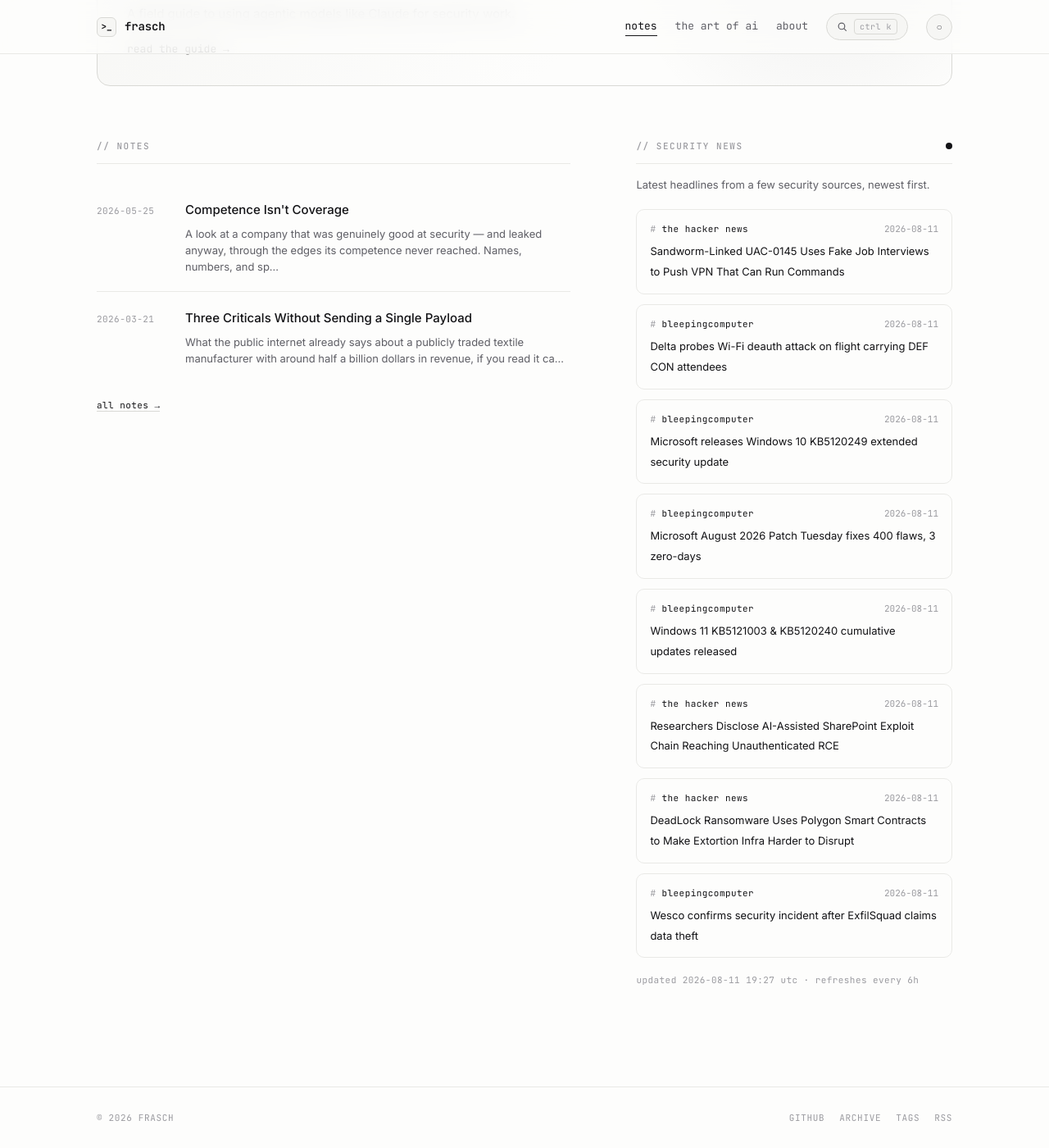
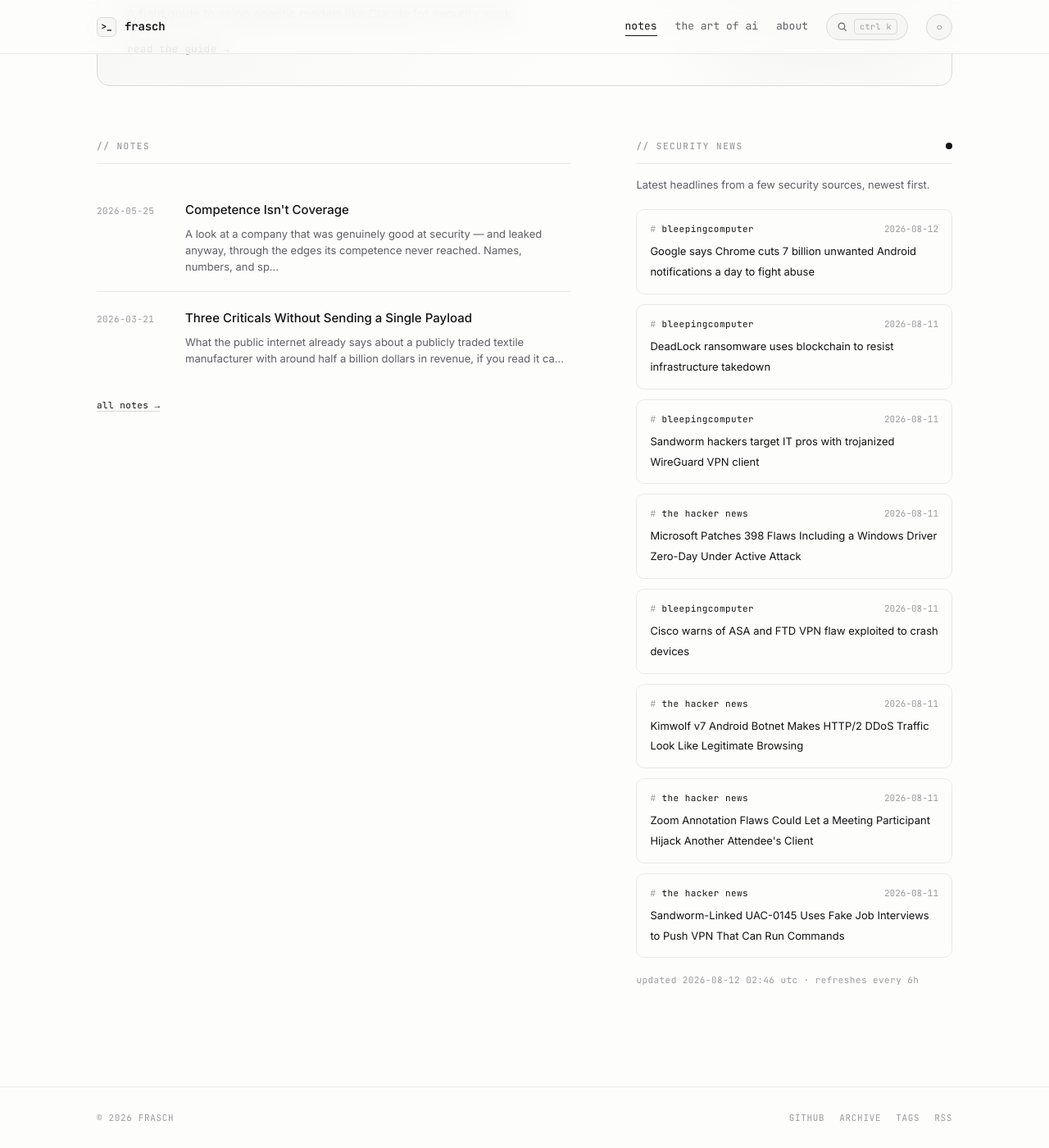
Before and after one commit to whoisfrasch/frasch, a Jekyll site: the page built from index.html, in a window 1280 px wide and 1400 px high, scrolled down 615 px. Shown: the whole window at 82% size. Built offline with Jekyll 4.4.1, drawn with Linux system fonts in a browser that asks for light colours.

Commit message:
Refresh security news feed

```diff
--- a/_data/news.json
+++ b/_data/news.json
@@ -1,53 +1,53 @@
 {
-  "updated": "2026-08-11T19:27:50Z",
+  "updated": "2026-08-12T02:46:55Z",
   "items": [
+    {
+      "source": "bleepingcomputer",
+      "title": "Google says Chrome cuts 7 billion unwanted Android notifications a day to fight abuse",
+      "link": "https://www.bleepingcomputer.com/news/security/google-says-chrome-cuts-7-billion-unwanted-android-notifications-a-day-to-fight-abuse/",
+      "date": "2026-08-12T01:15:55Z"
+    },
+    {
+      "source": "bleepingcomputer",
+      "title": "DeadLock ransomware uses blockchain to resist infrastructure takedown",
+      "link": "https://www.bleepingcomputer.com/news/security/deadlock-ransomware-uses-blockchain-to-resist-infrastructure-takedown/",
+      "date": "2026-08-11T22:15:22Z"
+    },
+    {
+      "source": "bleepingcomputer",
+      "title": "Sandworm hackers target IT pros with trojanized WireGuard VPN client",
+      "link": "https://www.bleepingcomputer.com/news/security/sandworm-hackers-target-it-pros-with-trojanized-wireguard-vpn-client/",
+      "date": "2026-08-11T21:07:24Z"
+    },
+    {
+      "source": "the hacker news",
+      "title": "Microsoft Patches 398 Flaws Including a Windows Driver Zero-Day Under Active Attack",
+      "link": "https://thehackernews.com/2026/08/microsoft-patches-398-flaws-including.html",
+      "date": "2026-08-11T20:10:55Z"
+    },
+    {
+      "source": "bleepingcomputer",
+      "title": "Cisco warns of ASA and FTD VPN flaw exploited to crash devices",
+      "link": "https://www.bleepingcomputer.com/news/security/cisco-warns-of-asa-and-ftd-vpn-flaw-exploited-to-crash-devices/",
+      "date": "2026-08-11T19:45:31Z"
+    },
+    {
+      "source": "the hacker news",
+      "title": "Kimwolf v7 Android Botnet Makes HTTP/2 DDoS Traffic Look Like Legitimate Browsing",
+      "link": "https://thehackernews.com/2026/08/kimwolf-v7-android-botnet-makes-http2.html",
+      "date": "2026-08-11T19:36:37Z"
+    },
+    {
+      "source": "the hacker news",
+      "title": "Zoom Annotation Flaws Could Let a Meeting Participant Hijack Another Attendee's Client",
+      "link": "https://thehackernews.com/2026/08/zoom-annotation-flaws-could-let-meeting.html",
+      "date": "2026-08-11T19:08:47Z"
+    },
     {
       "source": "the hacker news",
       "title": "Sandworm-Linked UAC-0145 Uses Fake Job Interviews to Push VPN That Can Run Commands",
       "link": "https://thehackernews.com/2026/08/sandworm-linked-uac-0145-uses-fake-job.html",
       "date": "2026-08-11T18:36:47Z"
-    },
-    {
-      "source": "bleepingcomputer",
-      "title": "Delta probes Wi-Fi deauth attack on flight carrying DEF CON attendees",
-      "link": "https://www.bleepingcomputer.com/news/security/delta-probes-wi-fi-deauth-attack-on-flight-carrying-def-con-attendees/",
-      "date": "2026-08-11T18:34:23Z"
-    },
-    {
-      "source": "bleepingcomputer",
-      "title": "Microsoft releases Windows 10 KB5120249 extended security update",
-      "link": "https://www.bleepingcomputer.com/news/microsoft/windows-10-kb5120249-cumulative-update-released-with-fixes/",
-      "date": "2026-08-11T18:26:03Z"
-    },
-    {
-      "source": "bleepingcomputer",
-      "title": "Microsoft August 2026 Patch Tuesday fixes 400 flaws, 3 zero-days",
-      "link": "https://www.bleepingcomputer.com/news/microsoft/microsoft-august-2026-patch-tuesday-fixes-400-flaws-3-zero-days/",
-      "date": "2026-08-11T18:08:50Z"
-    },
-    {
-      "source": "bleepingcomputer",
-      "title": "Windows 11 KB5121003 & KB5120240 cumulative updates released",
-      "link": "https://www.bleepingcomputer.com/news/microsoft/windows-11-kb5121003-and-kb5120240-cumulative-updates-released/",
-      "date": "2026-08-11T17:38:42Z"
-    },
-    {
-      "source": "the hacker news",
-      "title": "Researchers Disclose AI-Assisted SharePoint Exploit Chain Reaching Unauthenticated RCE",
-      "link": "https://thehackernews.com/2026/08/researchers-disclose-ai-assisted.html",
-      "date": "2026-08-11T16:47:44Z"
-    },
-    {
-      "source": "the hacker news",
-      "title": "DeadLock Ransomware Uses Polygon Smart Contracts to Make Extortion Infra Harder to Disrupt",
-      "link": "https://thehackernews.com/2026/08/deadlock-ransomware-uses-polygon-smart.html",
-      "date": "2026-08-11T16:35:27Z"
-    },
-    {
-      "source": "bleepingcomputer",
-      "title": "Wesco confirms security incident after ExfilSquad claims data theft",
-      "link": "https://www.bleepingcomputer.com/news/security/wesco-confirms-security-incident-after-exfilsquad-claims-data-theft/",
-      "date": "2026-08-11T15:59:35Z"
     }
   ]
 }
```
